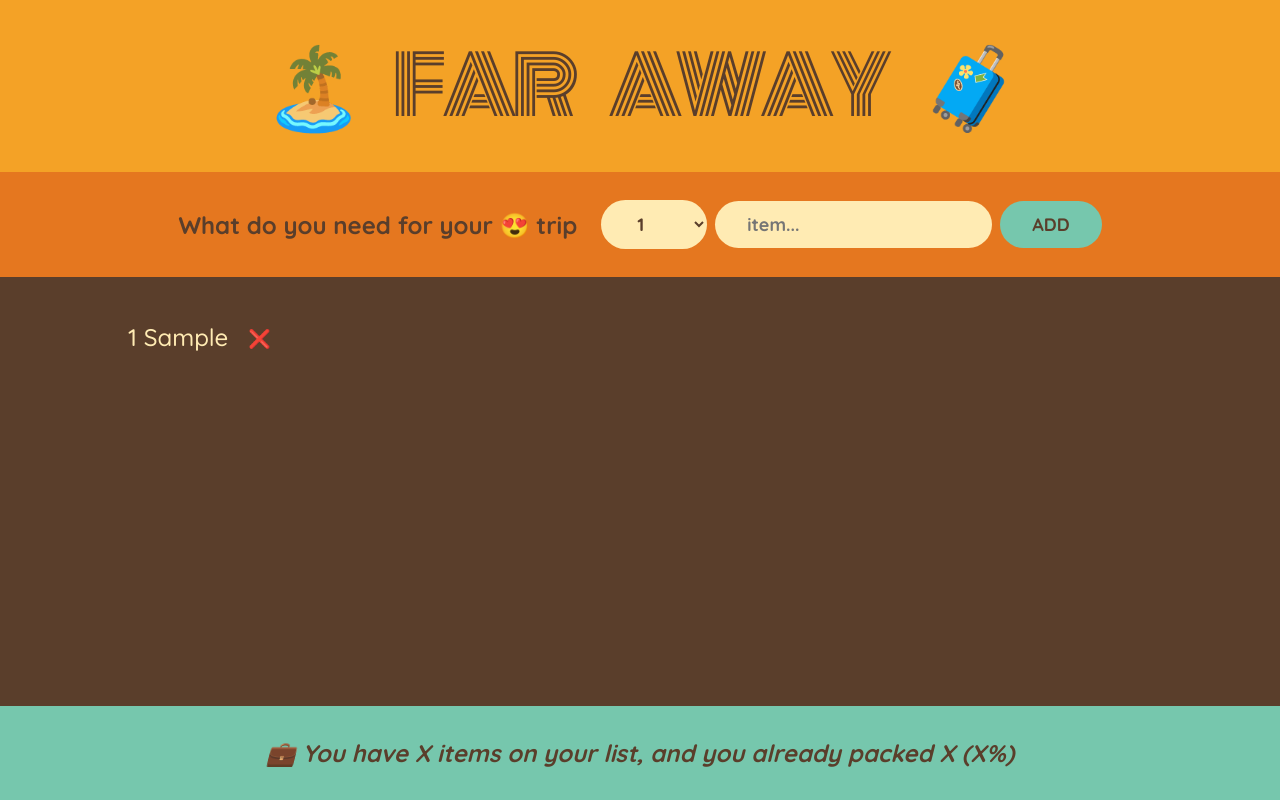
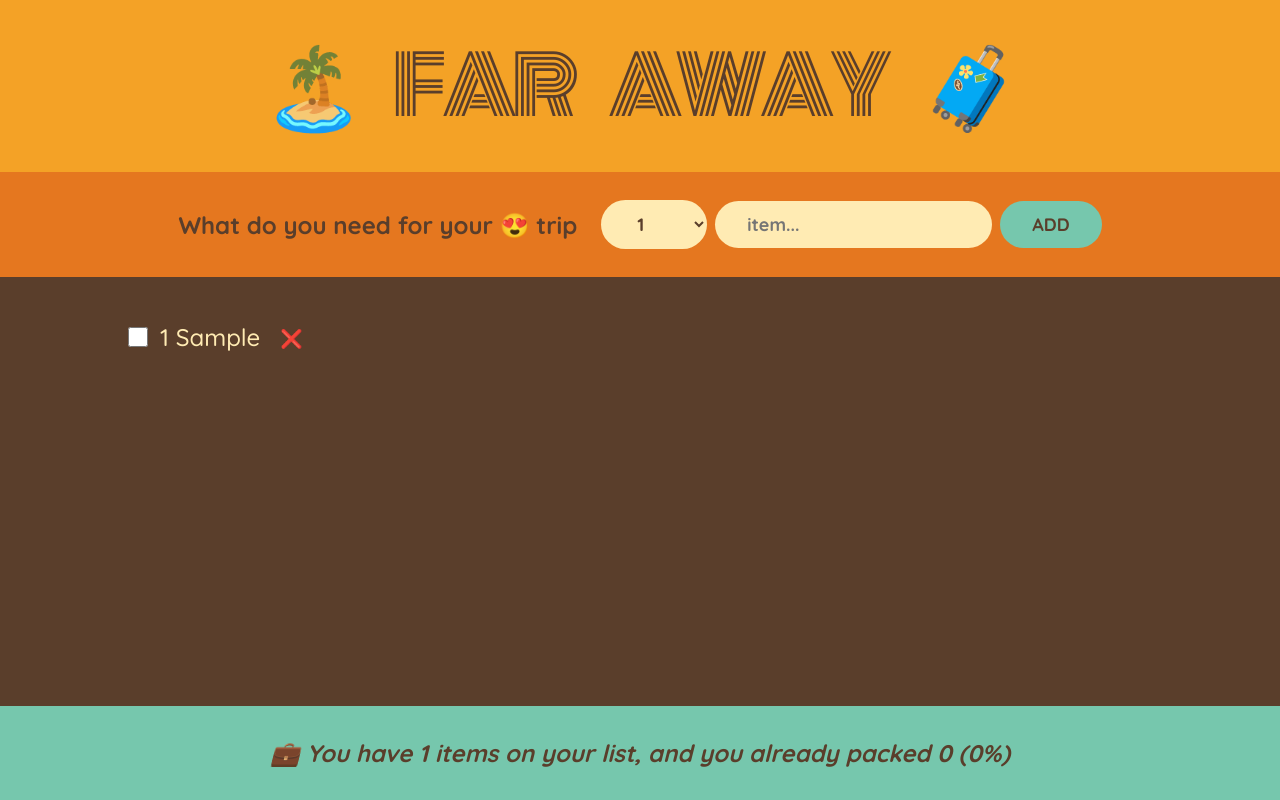
Before and after one commit to RitaDee/travel-list, a React (Create React App) app in the folder travel-list/: page / in a window 1280 px wide. Both pictures are taken after typing "Sample" into the empty fields and a click on the button "ADD". Built offline with nearby package versions, Linux system fonts and the light colour scheme.

Commit message:
feat: Add item toggle functionality and update stat component

```diff
--- a/travel-list/src/App.js
+++ b/travel-list/src/App.js
@@ -15,12 +15,24 @@
 		setItems((items) => items.filter((item) => item.id !== id));
 	};
 
+	const handleToggleItem = (id) => {
+		setItems((items) =>
+			items.map((item) =>
+				item.id === id ? { ...item, packed: !item.packed } : item
+			)
+		);
+	};
+
 	return (
 		<div className="app">
 			<Logo />
 			<Form onAddItems={handleAddItems} />
-			<PackingList items={items} onDeleteItem={handleDeleteItem} />
-			<Stat />
+			<PackingList
+				items={items}
+				onDeleteItem={handleDeleteItem}
+				onToggle={handleToggleItem}
+			/>
+			<Stat items={items} />
 		</div>
 	);
 };
--- a/travel-list/src/Item.js
+++ b/travel-list/src/Item.js
@@ -1,6 +1,11 @@
-export const Item = ({ item, onDeleteItem }) => {
+export const Item = ({ item, onDeleteItem, onToggle }) => {
 	return (
 		<li>
+			<input
+				type="checkbox"
+				value={item.packed}
+				onChange={() => onToggle(item.id)}
+			/>
 			<span style={item.packed ? { textDecoration: "line-through" } : {}}>
 				{item.quantity} {item.description}
 			</span>
--- a/travel-list/src/PackingList.js
+++ b/travel-list/src/PackingList.js
@@ -1,11 +1,16 @@
 import { Item } from "./Item";
 
-export const PackingList = ({ items, onDeleteItem }) => {
+export const PackingList = ({ items, onDeleteItem, onToggle }) => {
 	return (
 		<div className="list">
 			<ul>
 				{items.map((item) => (
-					<Item item={item} onDeleteItem={onDeleteItem} key={item.id} />
+					<Item
+						item={item}
+						onDeleteItem={onDeleteItem}
+						onToggle={onToggle}
+						key={item.id}
+					/>
 				))}
 			</ul>
 		</div>
--- a/travel-list/src/Stat.js
+++ b/travel-list/src/Stat.js
@@ -1,8 +1,19 @@
-export const Stat = () => {
+import { Item } from "./Item"
+
+export const Stat = ({ items }) => {
+  if (!items.length) return <p className="stats">
+    <em>Start adding some items to your packing list 🚀</em>
+  </p>
+  const numItems = items.length;
+  const numPacked = items.filter((item) => item.packed).length;
+  const percentage = Math.round((numPacked / numItems) * 100);
   return (
     <footer className="stats">
       <em>
-                💼 You have X items on your list, and you already packed X (X%)
+        {percentage === 100
+          ? "You got everything! ready to go ✈️"
+          : ` 💼 You have ${numItems} items on your list, and you already packed${" "} ${numPacked} (${percentage}%)`
+        }
       </em>
     </footer>
   )
```
Lines whose indentation alone changed are shown as unchanged.
